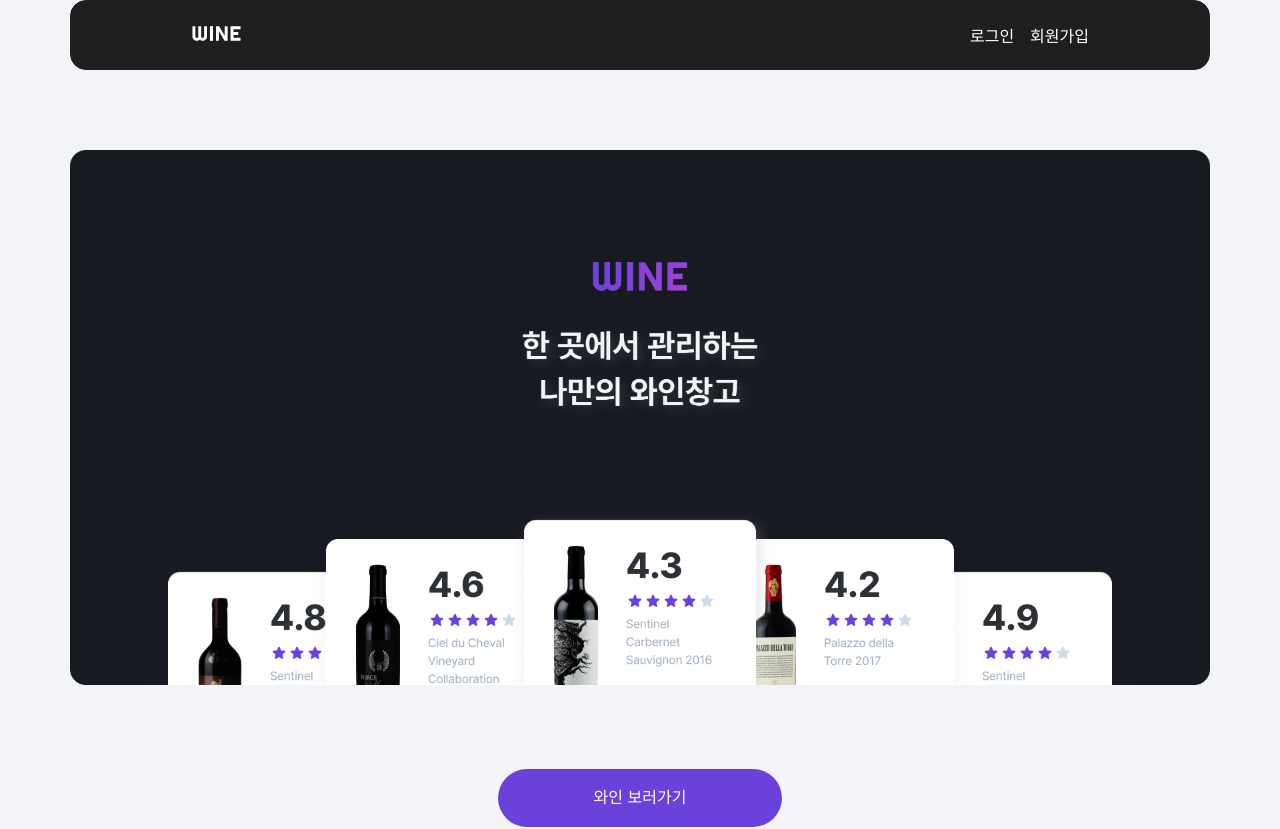
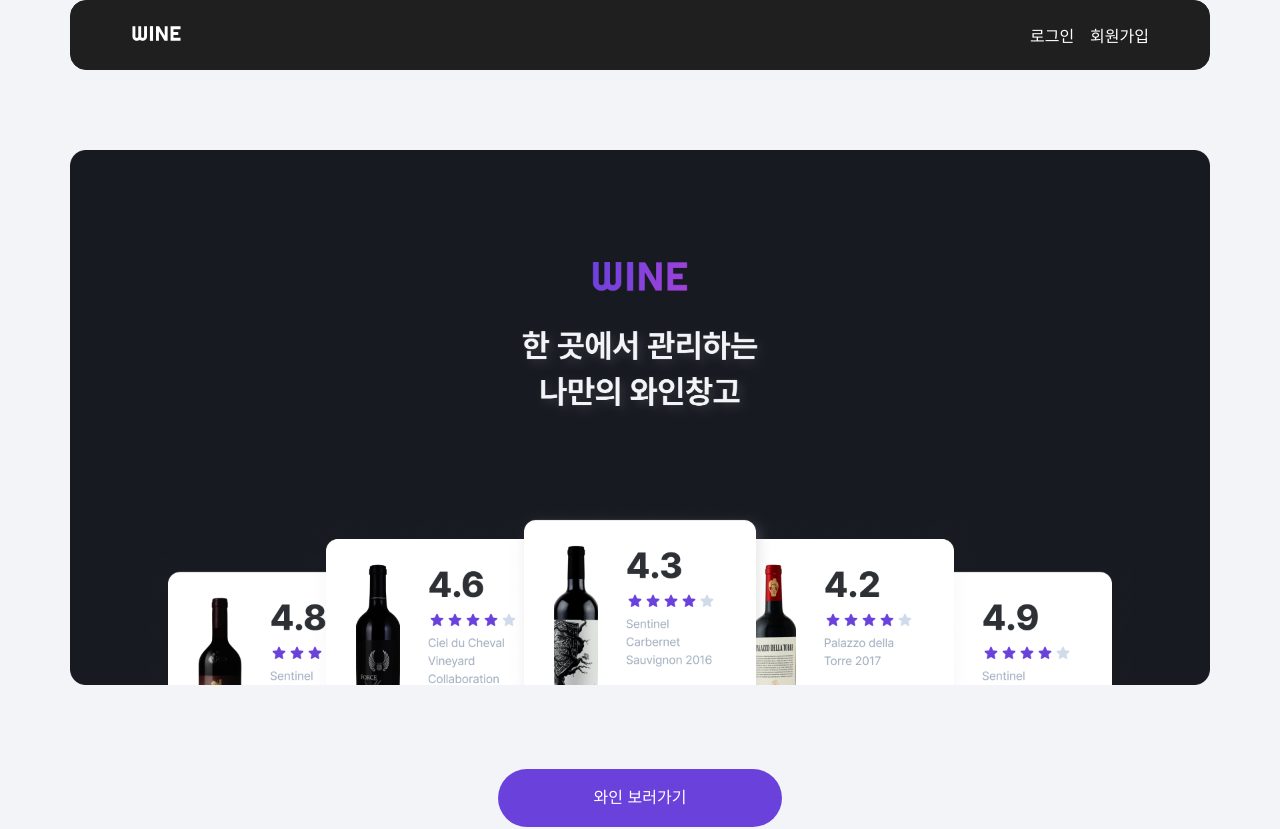
Before and after one commit to yujuseop/Project-Team2-WINE, a Next.js app: page / in a window 1280 px wide. Shown: the top 829 px of the page. Built offline with nearby package versions, Linux system fonts and the light colour scheme.

Commit message:
docs: Header컴포넌트 수정 및 Contaniner컴포넌트 삭제

```diff
--- a/src/components/Container.module.css
+++ /dev/null
@@ -1,11 +0,0 @@
-.container {
-  width: 1140px; /* 헤더 너비와 일치 */
-  max-width: 100%; /* 반응형으로 설정 */
-  margin: 0 auto; /* 컨테이너를 중앙에 배치 */
-  padding: 0 60px; /* 헤더 패딩과 일치 */
-}
-
-.page.container {
-  margin-top: 80px;
-  margin-bottom: 80px;
-}
--- a/src/components/Container.tsx
+++ /dev/null
@@ -1,17 +0,0 @@
-import styles from "./Container.module.css";
-import React, { ReactNode } from "react";
-
-export default function Container({
-  className = "",
-  page = false,
-  children,
-}: {
-  className?: string;
-  page?: boolean;
-  children: ReactNode;
-}) {
-  const classNames = `${styles.container} ${
-    page ? styles.page : ""
-  } ${className}`;
-  return <div className={classNames}>{children}</div>;
-}
--- a/src/components/Header.module.css
+++ b/src/components/Header.module.css
@@ -8,9 +8,6 @@
   background-color: #1f1f1f;
   margin: 0 auto;
   display: flex;
-}
-
-.container {
   display: flex;
   justify-content: space-between;
   align-items: center;
--- a/src/components/Header.tsx
+++ b/src/components/Header.tsx
@@ -1,13 +1,11 @@
 import Link from "next/link";
 import styles from "./Header.module.css";
-import Container from "./Container";
 import Image from "next/image";
 import logo_white from "../../public/assets/images/logo_white.svg";
 
 export default function Header() {
   return (
     <header className={styles.header}>
-      <Container className={styles.container}>
       <Link className="logo" href="/">
         <Image src={logo_white} alt="로고이미지" width="51" height="15" />
       </Link>
@@ -19,7 +17,6 @@ export default function Header() {
           <p>회원가입</p>
         </Link>
       </div>
-      </Container>
     </header>
   );
 }
```
Also changed, not shown: src/pages/wines/[id].tsx (+5 -2 lines). Lines whose indentation alone changed are shown as unchanged.
